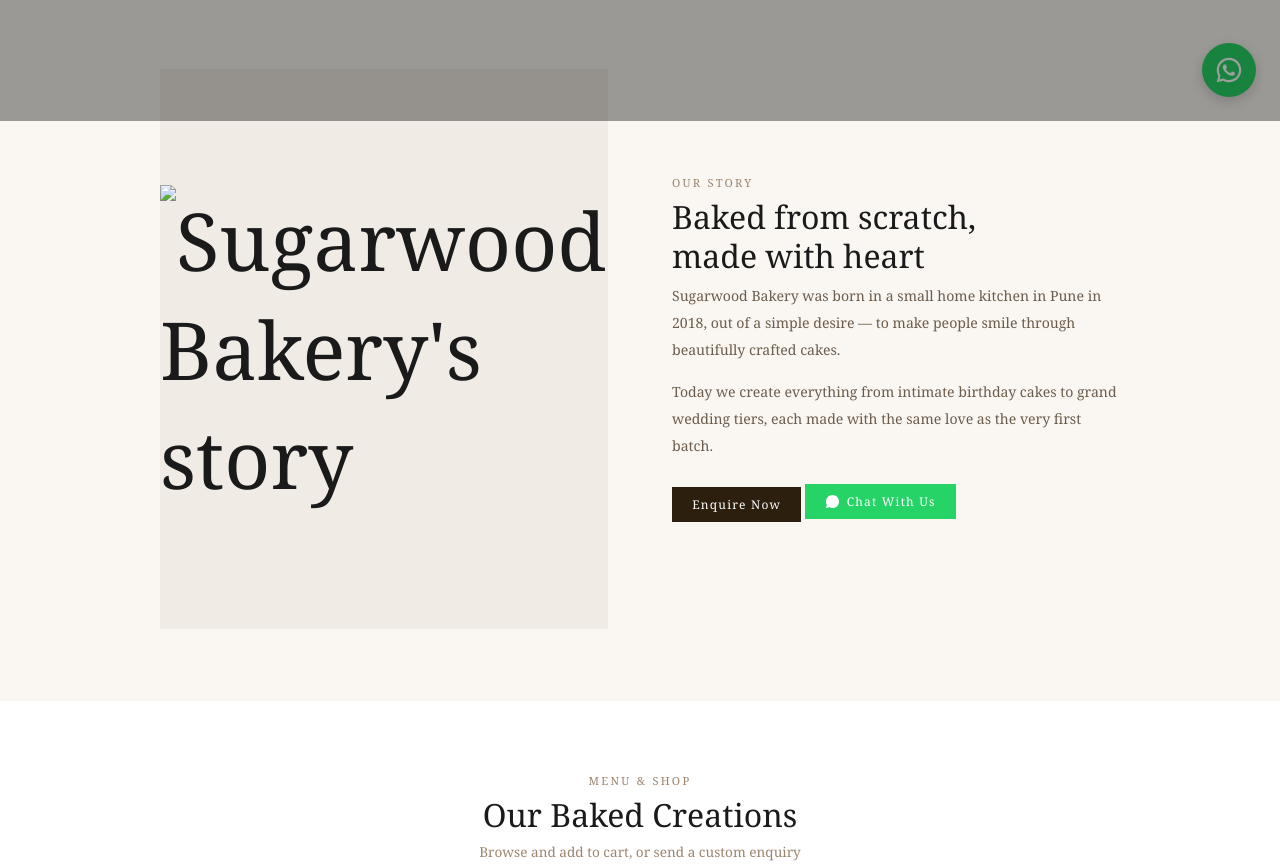
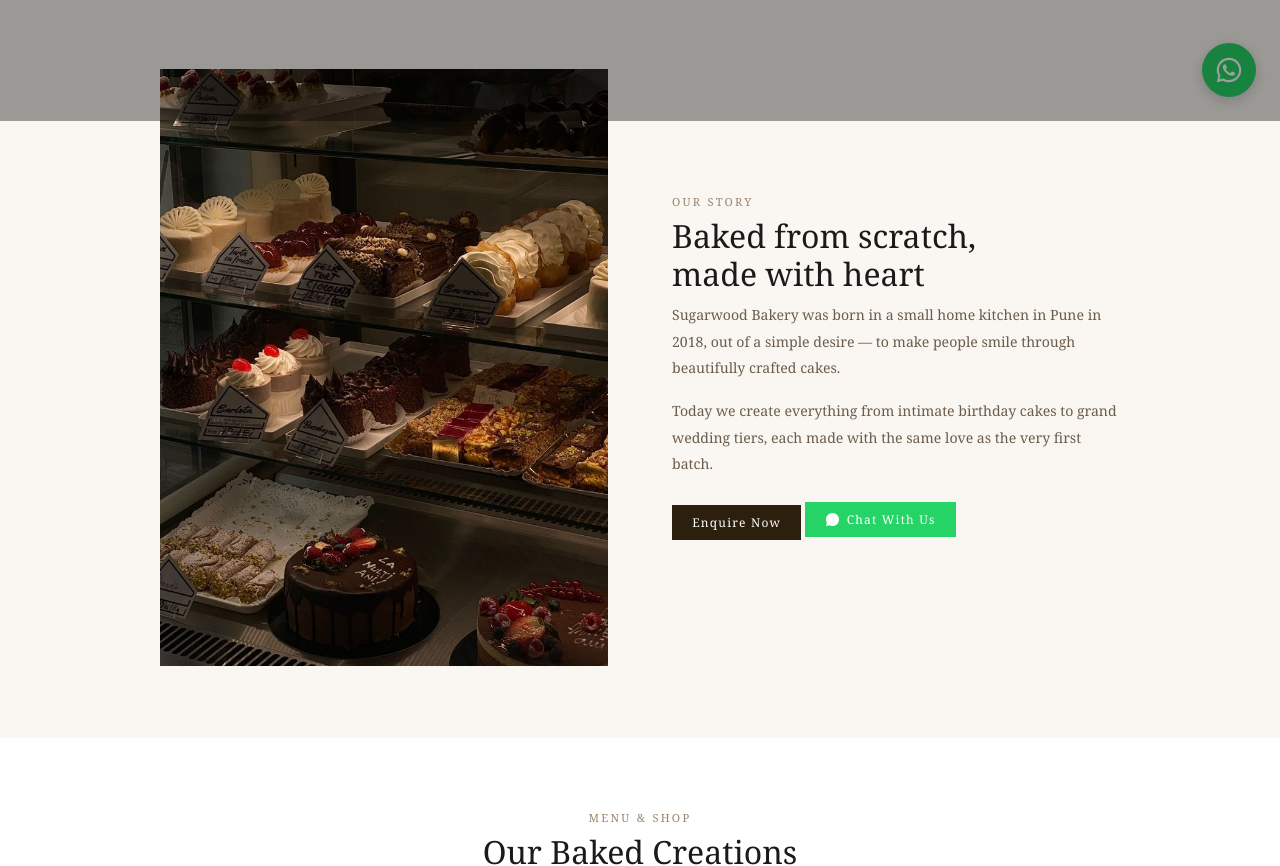
Before and after one commit to yana-dhanewar/Sugarwood-Bakery, a plain HTML site: page premium/index.html in a window 1280 px wide. Shown: the part 679-1545 px from the top of the page. Drawn offline with nearby package versions, Linux system fonts and the light colour scheme.

Commit message:
Fix image source path in about section

```diff
--- a/premium/index.html
+++ b/premium/index.html
@@ -596,7 +596,7 @@ footer{padding:2rem 3rem;border-top:1px solid var(--border);display:flex;justify
   <section id="about" class="section section-alt" style="scroll-margin-top:60px">
     <div class="about-grid">
       <div class="about-img">
-  <img src="./our-story.jpg" alt="Sugarwood Bakery's story" />
+  <img src="../our-story.jpg" alt="Sugarwood Bakery's story" />
 </div>
       <div class="about-text">
         <div class="sec-label">OUR STORY</div><h2 class="sec-title">Baked from scratch,<br/>made with heart</h2>
```
